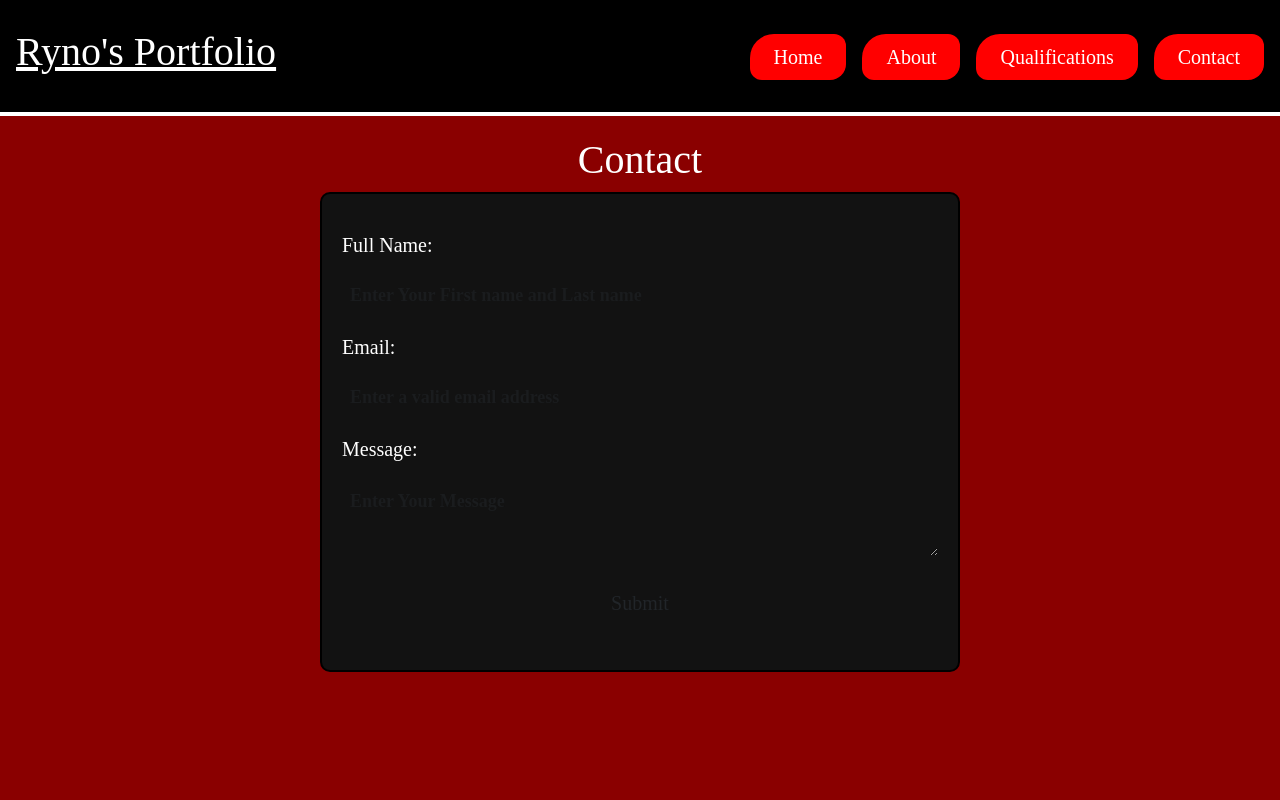
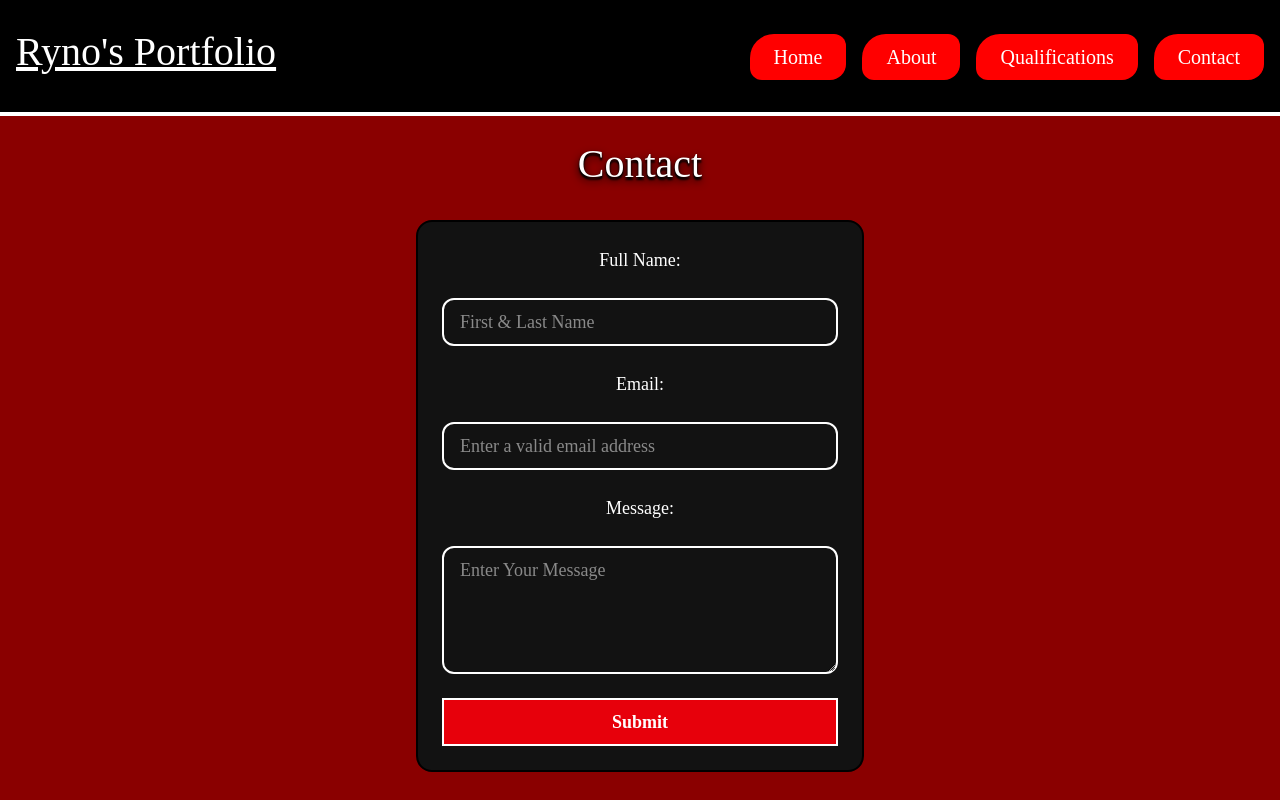
Before and after one commit to RynoErasmus/my-app, a React (Vite) app: page /#/contact in a window 1280 px wide. Shown: the top 800 px of the page. Built offline with nearby package versions, Linux system fonts and the light colour scheme.

Commit message:
Contact Form Completed with fucntionality

```diff
--- a/package.json
+++ b/package.json
@@ -13,8 +13,10 @@
     "deploy": "gh-pages -d dist"
   },
   "dependencies": {
+    "@emailjs/browser": "^4.4.1",
     "@tailwindcss/vite": "^4.1.18",
     "bootstrap": "^5.3.8",
+    "dotenv": "^17.2.3",
     "react": "^19.2.0",
     "react-dom": "^19.2.0",
     "react-router-dom": "^7.10.1",
--- a/src/pages/contact/contact.scss
+++ /dev/null
@@ -1,68 +0,0 @@
-.contactPage {
-  display: flex;
-  flex-direction: column;
-  background-color: #8a0000;
-  height: 45.3rem;
-
-  h1 {
-    color: white;
-    text-align: center;
-    margin-top: 20px;
-  }
-}
-
-.contactForm {
-  display: flex;
-  flex-direction: column;
-  width: 40rem;
-  border: 2px solid black;
-  margin: 0 auto;
-  padding: 20px;
-  border-radius: 10px;
-  height: 30rem;
-  margin-bottom: 10px;
-  background-color: #121212;
-
-  label {
-    color: white;
-    padding: 1rem 0;
-    font-size: 20px;
-  }
-
-  input {
-    width: 100%;
-    border-radius: 10px;
-    padding: 0.5rem;
-  }
-
-  input::placeholder {
-    font-size: 18px;
-    font-weight: bold;
-  }
-
-  textarea {
-    width: 100%;
-    border-radius: 10px;
-    padding: 0.5rem;
-    height: 10rem;
-  }
-
-  textarea::placeholder {
-    font-size: 18px;
-    font-weight: bold;
-  }
-
-  button {
-    margin: 2rem;
-    width: 50%;
-    align-self: center;
-    border-radius: 20px;
-    font-size: 20px;
-    border: none;
-  }
-
-  button:hover {
-    background-color: green;
-    color: white;
-  }
-}
--- a/src/pages/contact/contact.tsx
+++ b/src/pages/contact/contact.tsx
@@ -1,32 +1,78 @@
-import "./contact.scss";
-
-// Make Responsive
-// Add email send functionality
+import { useRef } from "react";
+import emailjs from "@emailjs/browser";
+import type { FormEvent } from "react";
 
 function Contact() {
-  // Contact Fields
+  const form = useRef<HTMLFormElement>(null);
+
+  const sendEmail = (e: FormEvent) => {
+    e.preventDefault();
+
+    if (form.current) {
+      emailjs
+        .sendForm(
+          import.meta.env.VITE_EMAILJS_SERVICE_ID,
+          import.meta.env.VITE_EMAILJS_TEMPLATE_ID,
+          form.current,
+          import.meta.env.VITE_EMAILJS_PUBLIC_KEY,
+        )
+        .then(
+          () => {
+            alert("Message Sent Successfully!");
+            form.current?.reset();
+          },
+          (error) => {
+            console.error("Failed", error.text);
+            alert("Failed to send message. Please try again.");
+          },
+        );
+    }
+  };
+
   return (
-    <div className="contactPage">
-      <h1>Contact</h1>
+    <div className="flex flex-col bg-[#8a0000] h-172 px-4">
+      <h1 className="text-center text-white py-6 text-3xl text-shadow-lg/100 font-bold">
+        Contact
+      </h1>
 
-      <div className="contactForm">
+      <div className="flex justify-center">
+        <form
+          ref={form}
+          onSubmit={sendEmail}
+          className="flex flex-col w-full max-w-md border-2 border-black bg-[#121212] text-white items-center py-6 px-4 gap-4 rounded-2xl text-lg"
+        >
           <label>Full Name:</label>
           <input
             type="text"
-          placeholder="Enter Your First name and Last name"
+            name="user_name"
+            placeholder="First & Last Name"
             required
+            className="w-full border-2 py-2 px-3 rounded-xl bg-transparent"
           />
           <label>Email:</label>
-        <input type="text" placeholder="Enter a valid email address" required />
+          <input
+            type="text"
+            name="user_email"
+            placeholder="Enter a valid email address"
+            required
+            className="w-full border-2 py-2 px-3 rounded-xl bg-transparent"
+          />
           <label htmlFor="">Message:</label>
           <textarea
-          name="Message"
-          id="messageBox"
+            name="message"
             placeholder="Enter Your Message"
             required
+            className="w-full border-2 py-2 px-3 rounded-xl bg-transparent h-32 resize-none"
           ></textarea>
 
-        <button>Submit</button>
+          <button
+            type="submit"
+            value="Send"
+            className="w-full border-2 rounded-2xl hover:bg-green-600 bg-red-600 py-2 font-bold transition"
+          >
+            Submit
+          </button>
+        </form>
       </div>
     </div>
   );
```
Also changed, not shown: 2 other files (tests, documents, lock files or other folders). Lines whose indentation alone changed are shown as unchanged.
